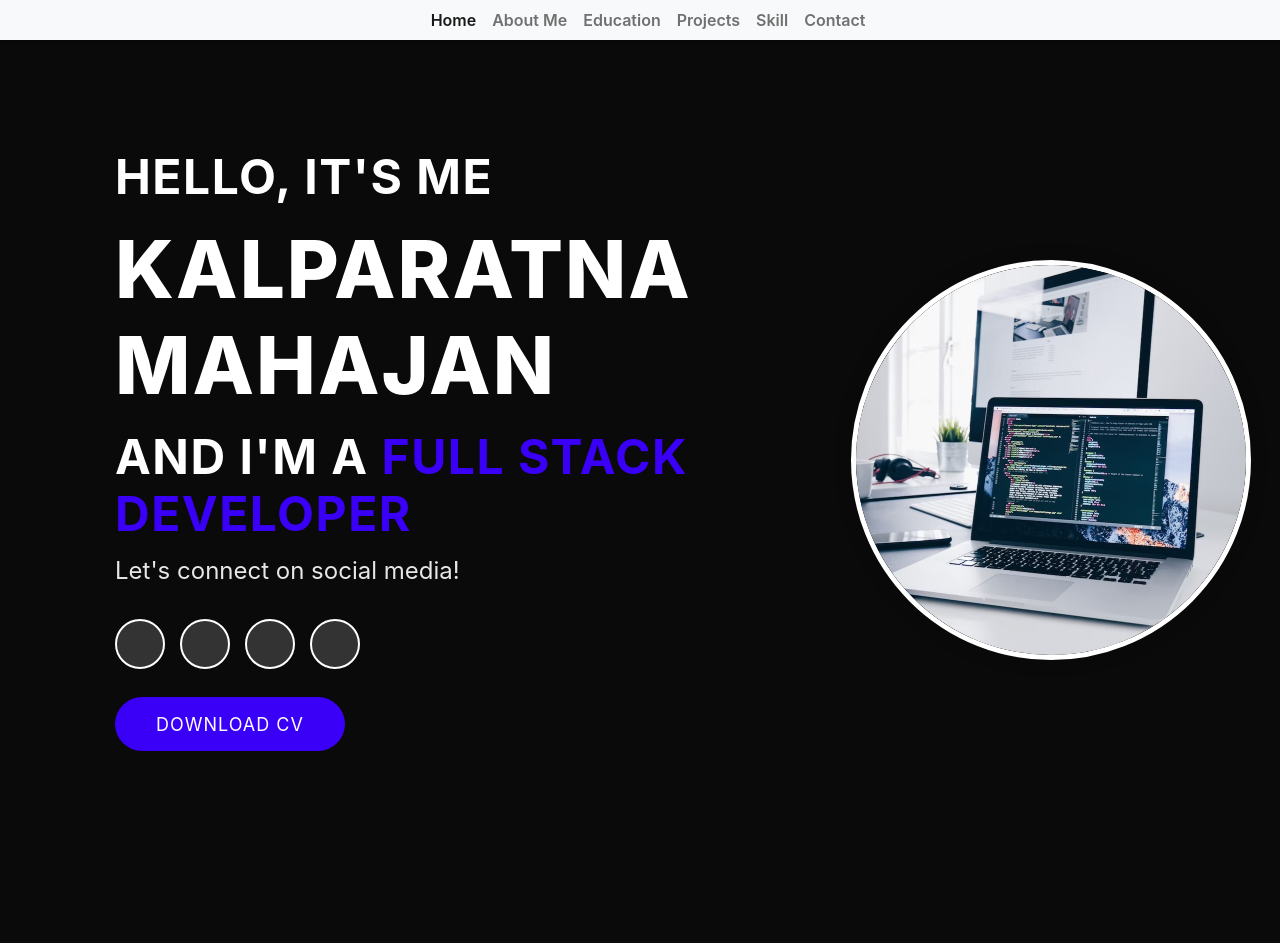
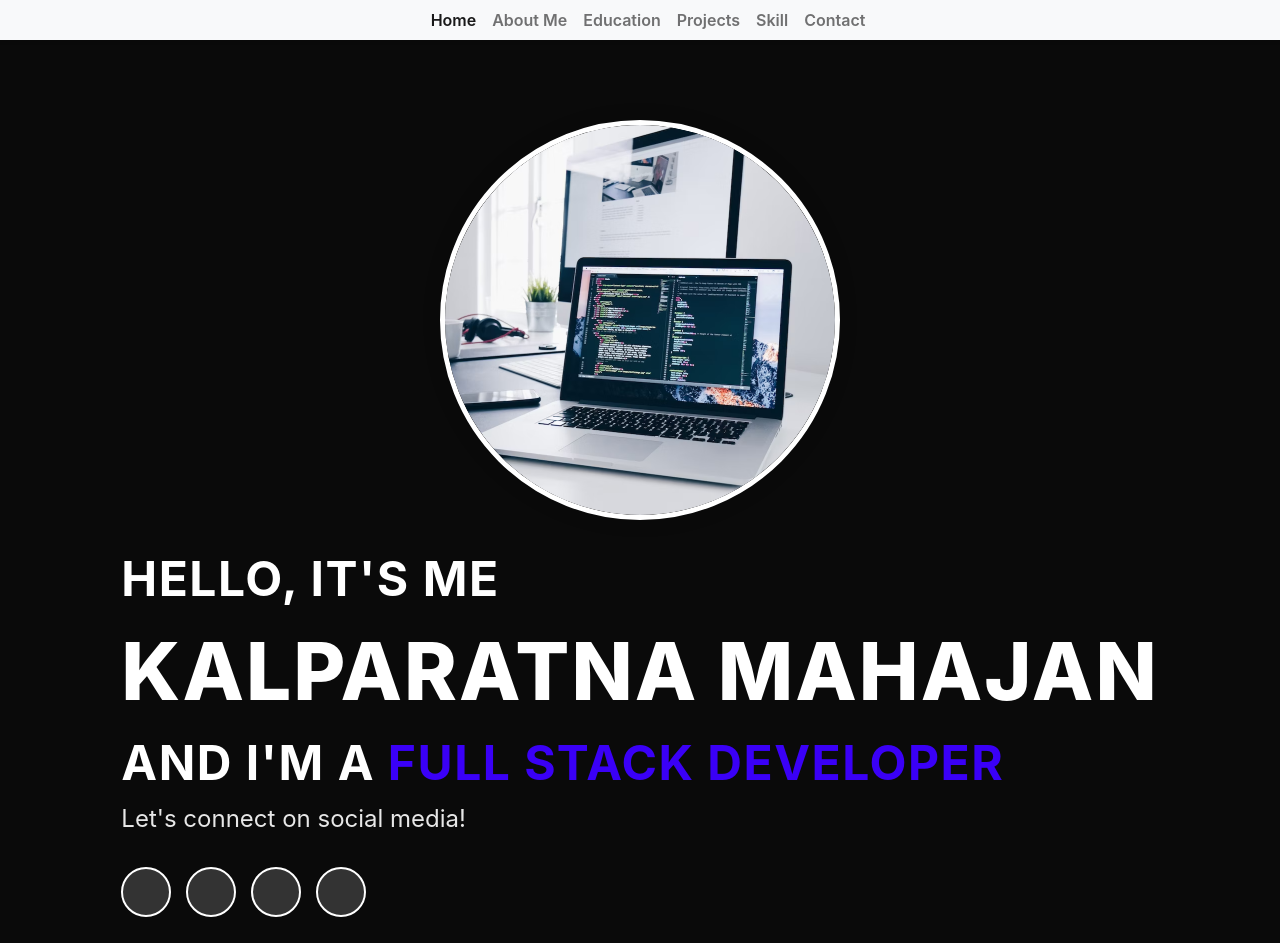
Before and after one commit to Kalparatna/Portfolio_with_react_express, a React (Vite) app in the folder Vite-React-Portfolio-main/: page / in a window 1280 px wide. Shown: the top 943 px of the page. Built offline with nearby package versions, Linux system fonts and the light colour scheme; some icons are missing; a small style sheet from the web is missing.

Commit message:
Update Banner.jsx

```diff
--- a/Vite-React-Portfolio-main/src/components/Banner.jsx
+++ b/Vite-React-Portfolio-main/src/components/Banner.jsx
@@ -1,34 +1,49 @@
-import React from 'react'
-import 'boxicons'
+import React from 'react';
+import 'boxicons';
 import '../styles/banner.css';
 
 const Banner = () => {
   return (
-    <div class='banner'>
-      <div class='container'>
-        <div class='row p-5' >
-          <div class='col-xl-8 col-lg-8'>
-            <div class='textblock'>
-              <h3>Hello, It's Me</h3>
-              <h1>Kalparatna Mahajan</h1>
-              <h3>And I'm a <span>Full Stack Developer</span></h3>
-              <p>Let's connect on social media!</p>
-              <div class="social-media">
-                <a href="https://www.linkedin.com/in/kalparatna-mahajan-72b45225b" target="_blank" rel="noreferrer"><box-icon type='logo' name='linkedin-square'></box-icon></a>
-                <a href="https://github.com/Kalparatna" target="_blank" rel="noreferrer"><box-icon name='github' type='logo' ></box-icon></a>
-                <a href="https://twitter.com/Kalparatna74375" target="_blank" rel=""><box-icon name='twitter' type='logo' ></box-icon></a>
-                <a href="https://instagram.com/kalparatna_mahajan?igshid=YmMyMTA2M2Y= " target="_blank" rel="nonreferrer"><box-icon name='instagram' type='logo' ></box-icon></a>
-              </div>
-              <a href=".https://drive.google.com/file/d/1flb2F4I6YcoiOndJp2JsxiUz7iVVYuHE/view?usp=drive_link" download class="btn mt-2">Download CV</a>
-            </div>
+    <div className="banner">
+      <div className="container">
+        {/* Right Section: Profile Image */}
+        <div>
+          <img src="./bannar.png" alt="Kalparatna Mahajan" className="home-img" />
+        </div>
+
+        {/* Left Section: Text Content */}
+        <div className="textblock">
+          <h3>Hello, It's Me</h3>
+          <h1>Kalparatna Mahajan</h1>
+          <h3>
+            And I'm a <span>Full Stack Developer</span>
+          </h3>
+          <p>Let's connect on social media!</p>
+          <div className="social-media">
+            <a href="https://www.linkedin.com/in/kalparatna-mahajan-72b45225b" target="_blank" rel="noreferrer">
+              <box-icon type="logo" name="linkedin-square"></box-icon>
+            </a>
+            <a href="https://github.com/Kalparatna" target="_blank" rel="noreferrer">
+              <box-icon name="github" type="logo"></box-icon>
+            </a>
+            <a href="https://twitter.com/Kalparatna74375" target="_blank" rel="noreferrer">
+              <box-icon name="twitter" type="logo"></box-icon>
+            </a>
+            <a href="https://instagram.com/kalparatna_mahajan?igshid=YmMyMTA2M2Y=" target="_blank" rel="noreferrer">
+              <box-icon name="instagram" type="logo"></box-icon>
+            </a>
           </div>
-          <div class='col-xl-4 col-lg-4'>
-            <img src="./bannar.png" alt="" class='home-img' />
-          </div>
+          <a
+            href="https://drive.google.com/file/d/1flb2F4I6YcoiOndJp2JsxiUz7iVVYuHE/view?usp=drive_link"
+            download
+            className="btn mt-2"
+          >
+            Download CV
+          </a>
         </div>
       </div>
     </div>
-  )
-}
+  );
+};
 
-export default Banner
+export default Banner;
```
